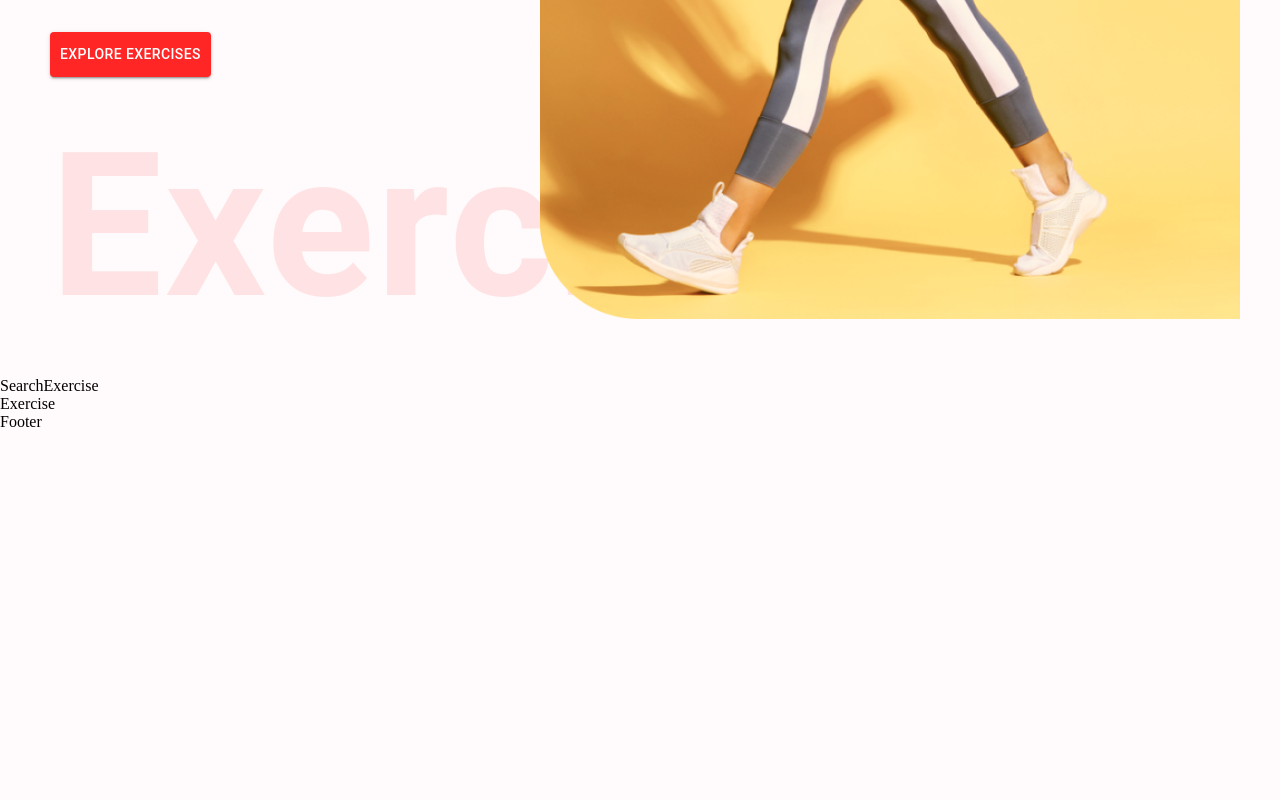
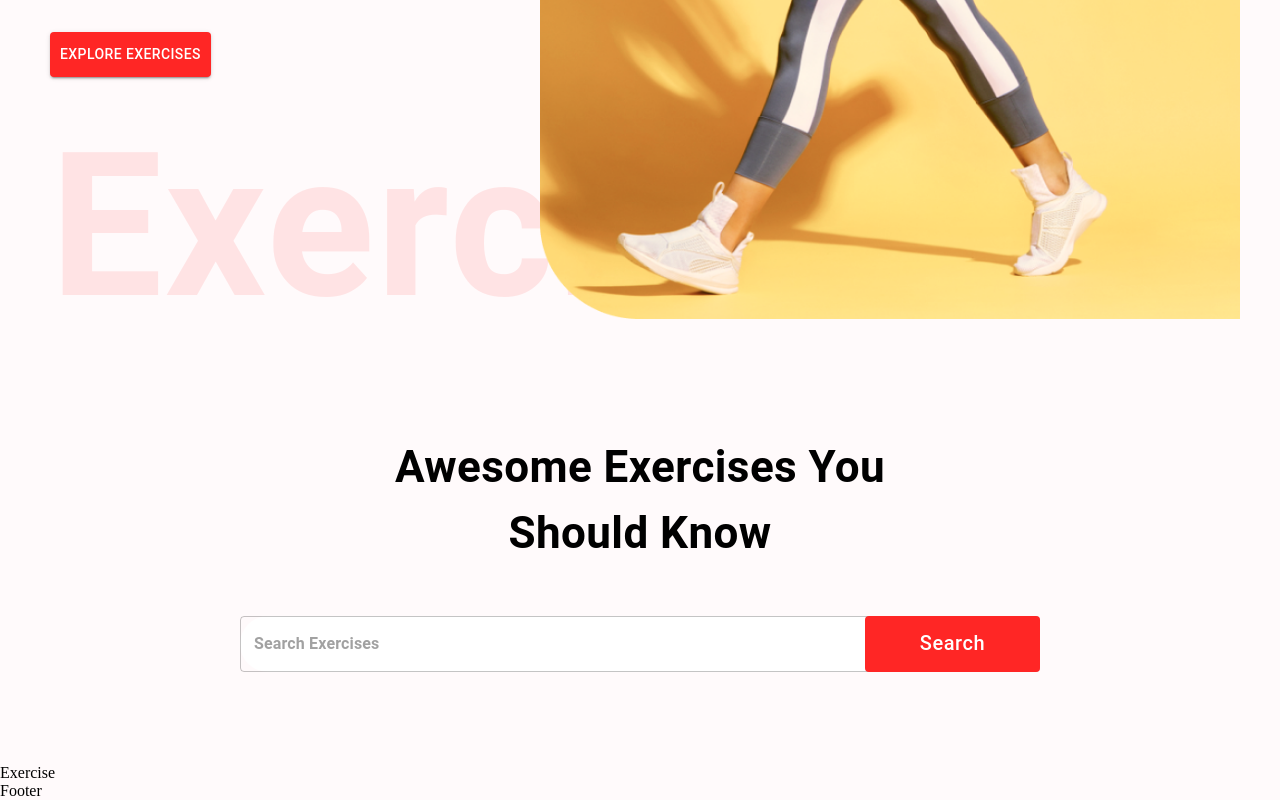
Before and after one commit to Prasanthkrm/Fitness_Exercises_App, a React (Create React App) app in the folder frontend/: page / in a window 1280 px wide. Shown: the part 535-1335 px from the top of the page. Before the commit the page ends 966 px from the top, so only its background shows below. Built offline with nearby package versions, Linux system fonts and the light colour scheme.

Commit message:
feat: add the search page in homepage component

```diff
--- a/frontend/src/Components/HeroBanner.js
+++ b/frontend/src/Components/HeroBanner.js
@@ -1,11 +1,11 @@
-import { Box,Button,Typography } from '@mui/material'
+import { Box, Containe,Button, Stack,Typography } from '@mui/material'
 import React from 'react'
 import HeroBannerImage from '../assets/images/banner.png'
 
 export const HeroBanner = () => {
   return (
     <Box sx={{
-        mt:{lg:'212px',sm:'70px'},
+        mt:{lg:'212px',xs:'70px'},
         ml:{sm:'50px'}
     }} position='relative' fontSize='26px'>
     <Typography color='#FF2625' fontWeight="600" fontSize="26px">
--- a/frontend/src/Components/SearchExercise.js
+++ b/frontend/src/Components/SearchExercise.js
@@ -1,7 +1,53 @@
-import React from 'react'
+import { Box, Button, Stack, TextField, Typography } from '@mui/material'
+import React, { useState } from 'react'
 
 export const SearchExercise = () => {
+    const [search,setsearch]=useState('')
+
+    const handleSearch = async ()=>{
+        if(search){
+            // const exercisesData =await fetch Data();
+        }
+    }
   return (
-    <div>SearchExercise</div>
+    <Stack alignItems="center" mt="37px" justifyContent="center" p="20px">
+        <Typography fontWeight={700} sx={{
+            fontSize:{lg:"44px",xs:'30px'}
+        }} mb="50px" textAlign="center">
+            Awesome Exercises You <br />Should Know
+        </Typography>
+        <Box position="relative" mb="72px" >
+            <TextField sx={{
+                input:{fontWeight:'700',
+                border:'none',
+                borderRadius:'4px'},
+                width:{
+                    lg:'800px',
+                    xs:'350px',
+                    backgroundColor:'#fff',borderRadius:'40px'
+                }
+            }}
+            height="76px"
+            value=""
+            onChange={(e)=>{setsearch(e.target.value.toLowerCase())}}
+            placeholder='Search Exercises'
+            type='text'
+            />
+            <Button className='search-btn'
+            sx={{
+                bgcolor:'#FF2625',
+                color:'#fff',
+                textTransform:'none',
+                width:{lg:'175px',xs:'80px'},
+                fontSize:{lg:'20px',sx:'14px'},
+                height:'56px',
+                position:'absolute',
+                right:'0'
+            }}
+            onClick={handleSearch}
+            >Search</Button>
+        </Box>
+
+    </Stack>
   )
 }
--- a/frontend/src/pages/Home.js
+++ b/frontend/src/pages/Home.js
@@ -1,4 +1,4 @@
-import React from 'react'
+import React,{useState} from 'react'
 import {Box} from '@mui/material';
 import { HeroBanner } from '../Components/HeroBanner';
 import { SearchExercise } from '../Components/SearchExercise';
```
Also changed, not shown: frontend/src/utils/fetchData.js (added, +7 -0 lines).
